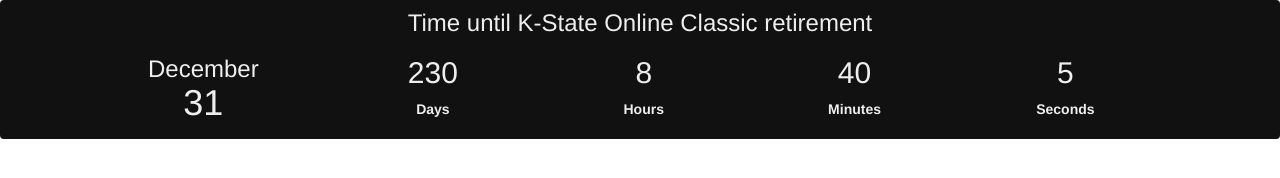
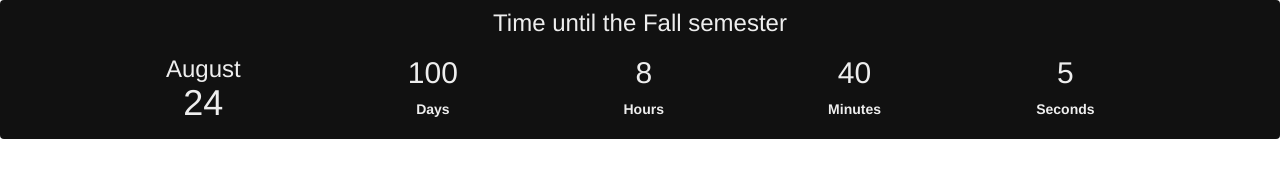
Before and after one commit to HelderVSousa/canvas-countdown-clock, a plain HTML site: page dark_countdown.html in a window 1280 px wide. Drawn offline with nearby package versions, Linux system fonts and the light colour scheme.

Commit message:
date and text updated for start of fall semester

```diff
--- a/dark_countdown.html
+++ b/dark_countdown.html
@@ -7,7 +7,6 @@
     <meta name="viewport" content="width=device-width, initial-scale=1">
     <meta name="description" content="Site description here.">
     <meta name="author" content="Author of site here.">
-    <!-- <link rel="icon" href="some_icon.ico"> -->
 
     <title>Canvas Countdown</title>
 
@@ -24,7 +23,6 @@
 
 <body style='border-radius:4px;'>
 
-    <!-- <div class='jumbotron text-center' -->
     <div class='text-center'
          style='margin:0px;
                 height:100%;
@@ -32,12 +30,12 @@
                 background-color:#111;
                 color:#eee;
                 border-radius:4px;'>
-        <h3 style='margin:0;'>Time until K-State Online Classic retirement</h3>
+        <h3 style='margin:0;'>Time until the Fall semester</h3>
         <div class='row'>
             <div class='hidden-xs col-sm-1'></div> <!-- spacer -->
             <div class='hidden-xs col-sm-2'> <!-- date -->
-                <h3 style='margin-bottom:0px;'>December</h3>
-                <h1 style="margin:0;">31</h1>
+                <h3 style='margin-bottom:0px;'>August</h3>
+                <h1 style="margin:0;">24</h1>
             </div>
             <div class='col-xs-12 col-sm-8'> <!-- days hours min sec cols -->
                 <div class='col-xs-3'>
@@ -65,7 +63,7 @@
     <script src="//code.jquery.com/jquery-1.11.2.min.js"></script>
 
     <script>
-        canvasDateString = 'Jan 1 2016';
+        canvasDateString = 'Aug 24 2015';
 
         cDate = new Date(canvasDateString);
         function getDiffObj(date1, date2){
```
Also changed, not shown: panel_countdown.html (+4 -6 lines), purple_countdown.html (+4 -6 lines).
